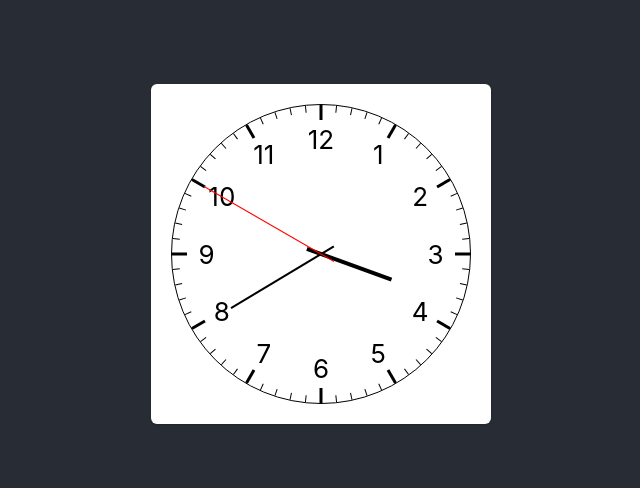
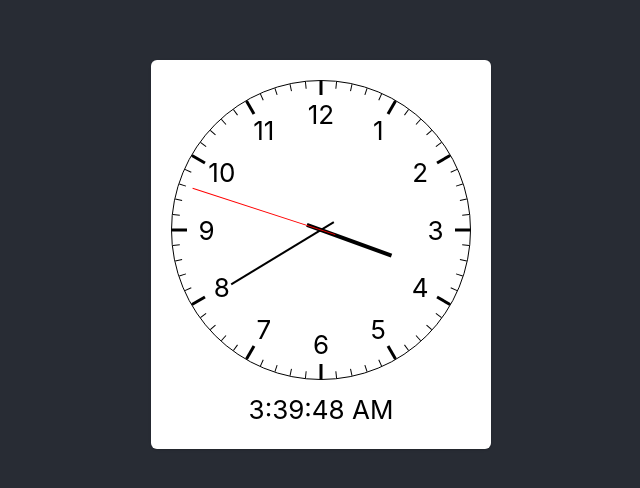
Before and after one commit to tinkertanker/classroom-widgets, a React (Create React App) app: page / in a window 1280 px wide. Shown: the part 146-634 px from the top of the page, without its empty margins (319-959 px from the left). Built offline with nearby package versions, Linux system fonts and the light colour scheme.

Commit message:
displays the time now

```diff
--- a/src/components/jason/clock.tsx
+++ b/src/components/jason/clock.tsx
@@ -7,10 +7,31 @@ import { ChakraProvider, Text, Card, CardBody } from "@chakra-ui/react";
 
 function Time() {
   const [value, setValue] = useState(new Date());
+  const [formattedtime, setFormattedTime] = useState("");
 
   useEffect(() => {
-    const interval = setInterval(() => setValue(new Date()), 1000);
-    console.log(value);
+    const interval = setInterval(() => {
+      let date = new Date();
+      setValue(date);
+      let hours = date.getHours();
+      let minutes = date.getMinutes();
+      let seconds = date.getSeconds();
+
+      // Check whether AM or PM
+      let newformat = hours >= 12 ? "PM" : "AM";
+
+      // Find current hour in AM-PM Format
+      hours = hours % 12;
+
+      // To display "0" as "12"
+      hours = hours ? hours : 12;
+      let minutes2 = minutes < 10 ? "0" + minutes : minutes;
+      let seconds2 = seconds < 10 ? "0" + seconds : seconds;
+
+      setFormattedTime(
+        hours + ":" + minutes2 + ":" + seconds2 + " " + newformat
+      );
+    }, 1000);
 
     return () => {
       clearInterval(interval);
@@ -28,9 +49,10 @@ function Time() {
             renderMinuteMarks={true}
             minuteMarksLength={5}
           />
+          <Text color="black" paddingTop="10px">
+            {formattedtime}
+          </Text>
         </CardBody>
-
-        {/* <Text color='black'>{value.toLocaleString()}</Text> */}
       </Card>
     </ChakraProvider>
   );
```
